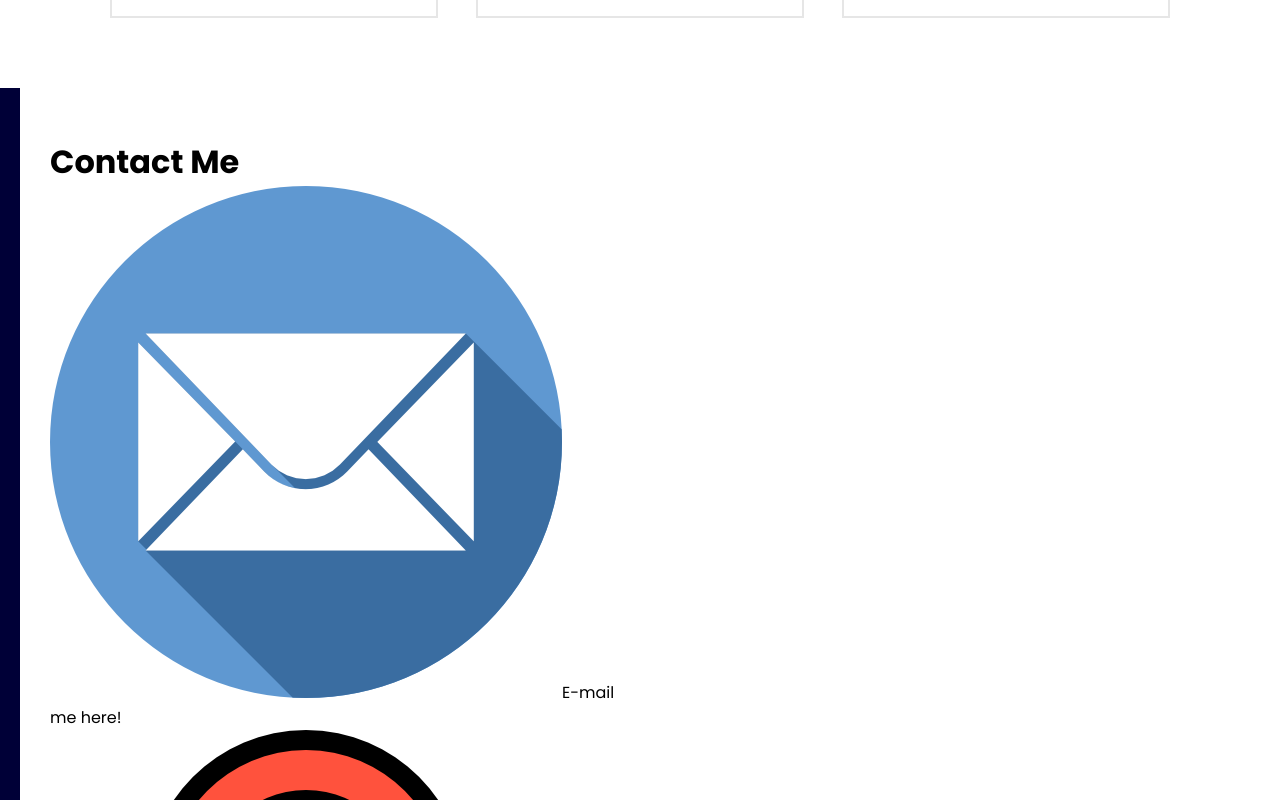
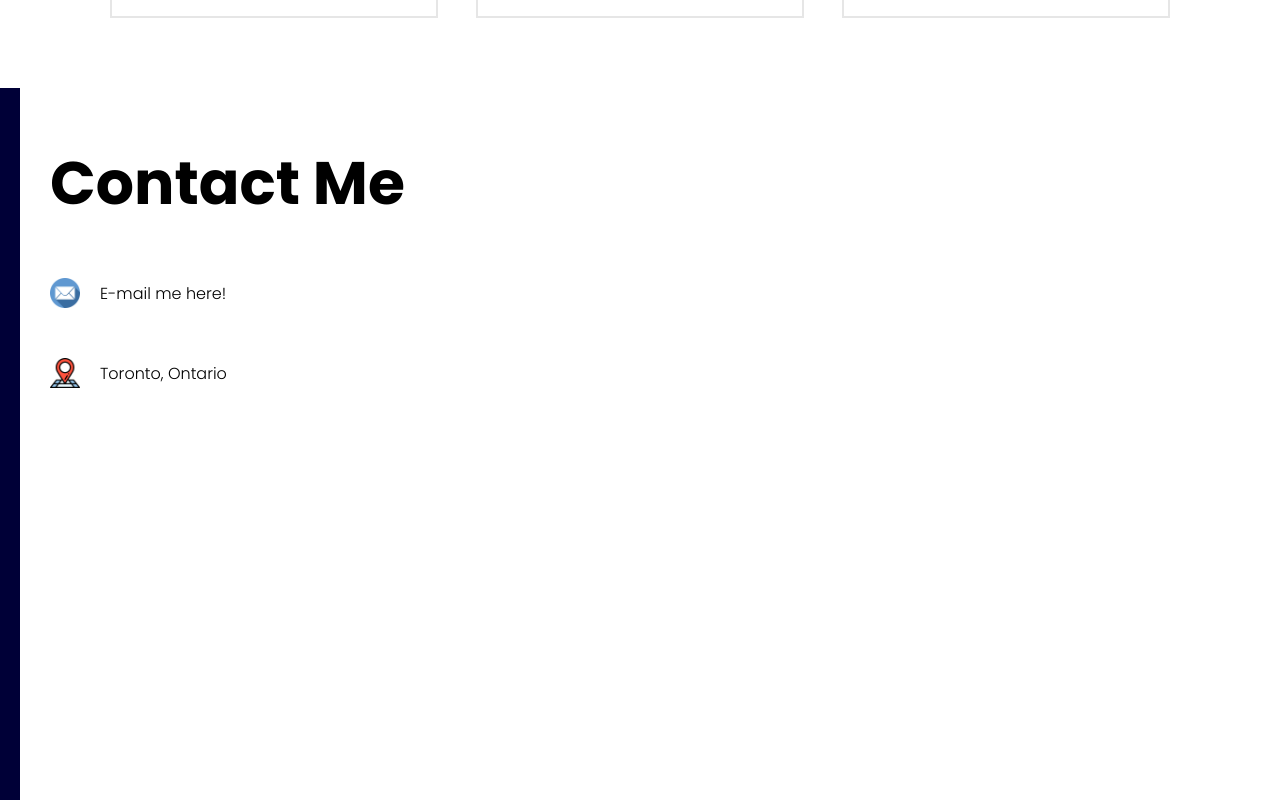
Before and after one commit to justinklam/portfolio, a React (Create React App) app: page / in a window 1280 px wide. Shown: the part 2480-3280 px from the top of the page. Built offline with nearby package versions, Linux system fonts and the light colour scheme.

Commit message:
add in styling for title section and icon

```diff
--- a/src/components/contact/contact.css
+++ b/src/components/contact/contact.css
@@ -22,3 +22,21 @@
 .c-right {
   flex: 1;
 }
+
+.c-title {
+  font-size: 60px;
+  width: 80%;
+}
+
+.c-info-item {
+  display: flex;
+  align-items: center;
+  margin: 50px 0px;
+  font-weight: 300;
+}
+
+.c-icon {
+  width: 30px;
+  height: 30px;
+  margin-right: 20px;
+}
```
